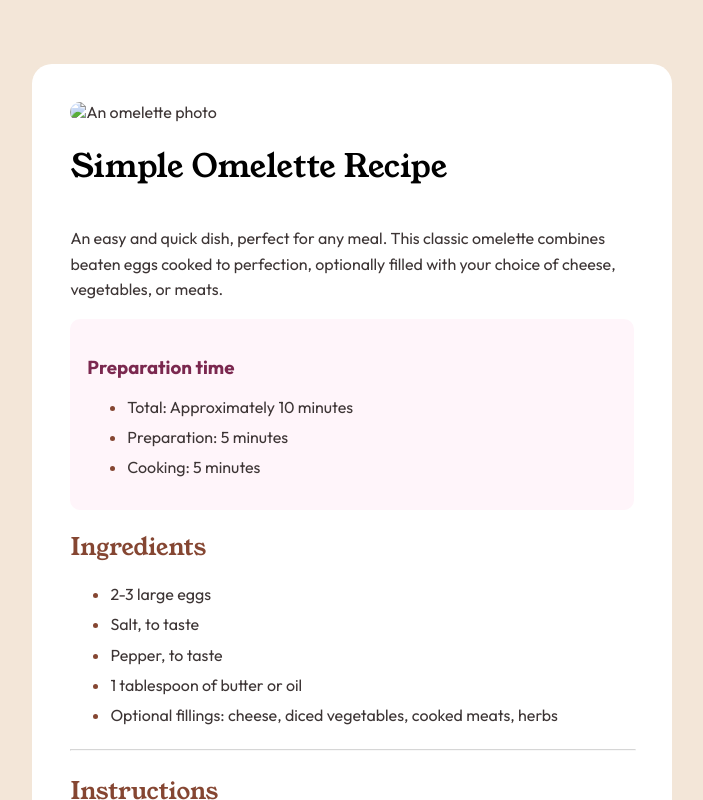
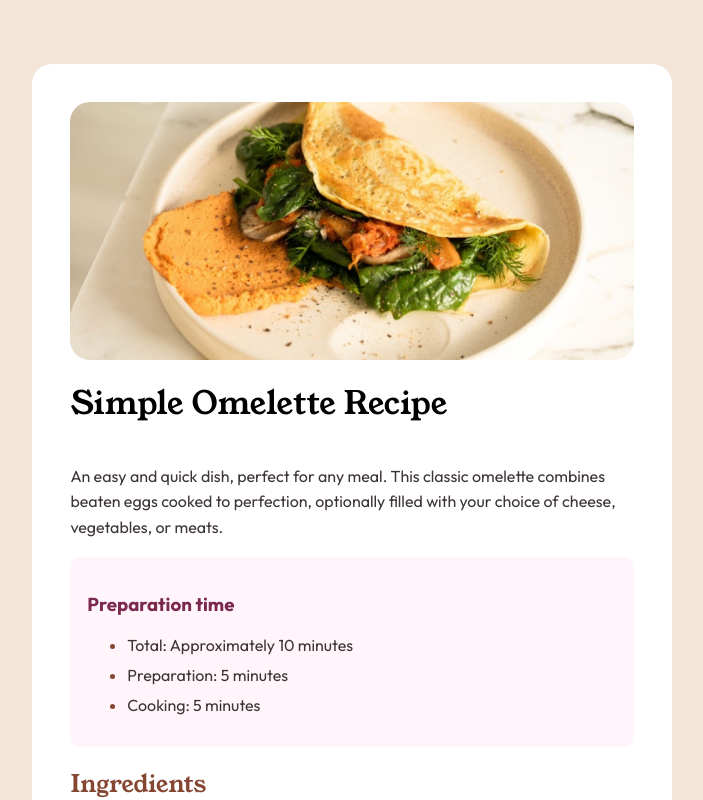
Before and after one commit to Shah-Faisal-cloud/Omelette-Recipe-Page, a plain HTML site: page index.html in a window 1280 px wide. Shown: the whole page, without its empty margins (288-991 px from the left). Drawn offline with Linux system fonts and the light colour scheme.

Commit message:
index.html

```diff
--- a/index.html
+++ b/index.html
@@ -11,7 +11,7 @@
 </head>
 <body>
     <div class="main-container">
-        <img src="assets/images/image-omelette.jpeg" alt="An omelette photo">
+        <img src="image-omelette.jpeg" alt="An omelette photo">
         <h1>Simple Omelette Recipe</h1>
         <p>An easy and quick dish, perfect for any meal. This classic omelette combines beaten eggs cooked
         to perfection, optionally filled with your choice of cheese, vegetables, or meats.</p>
```
